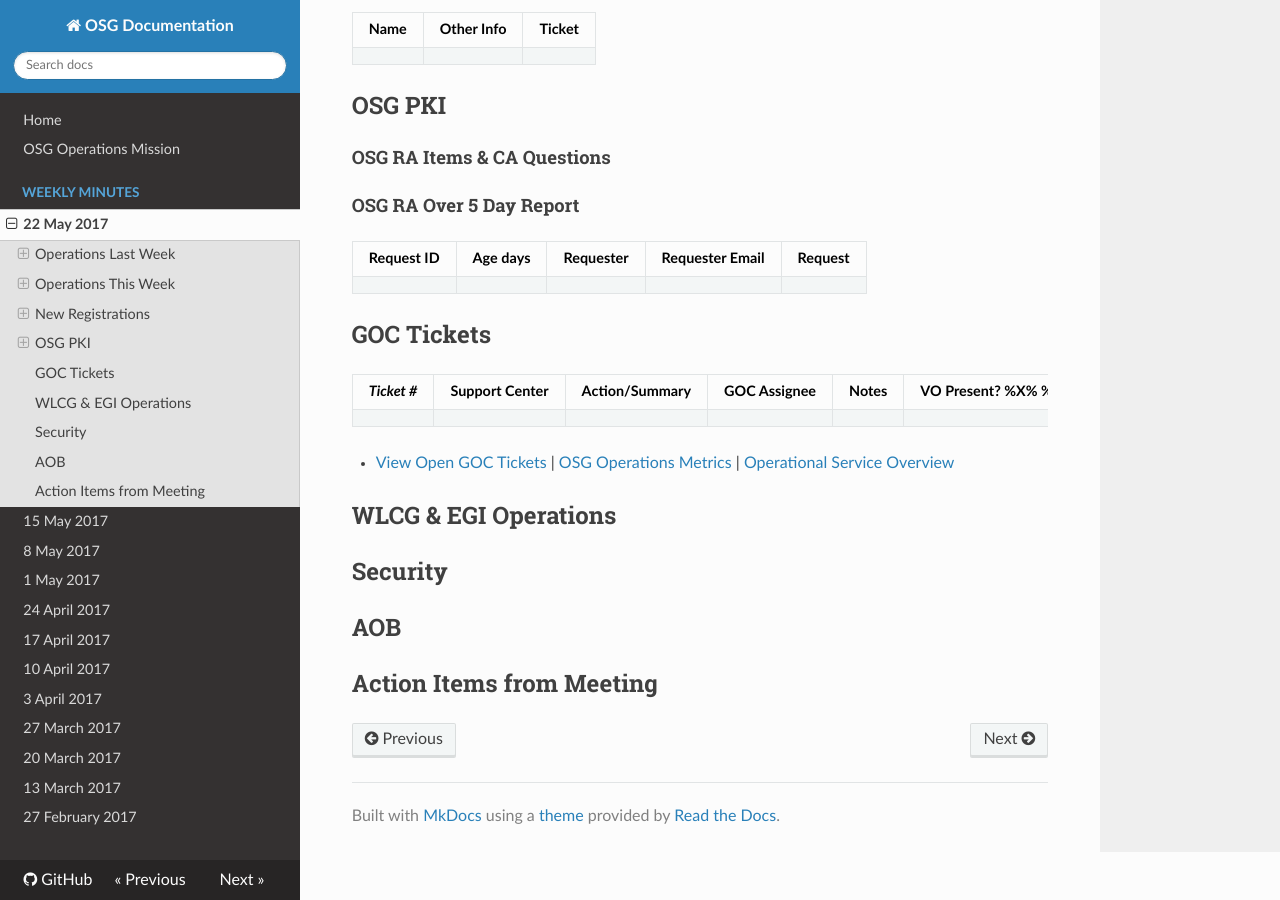
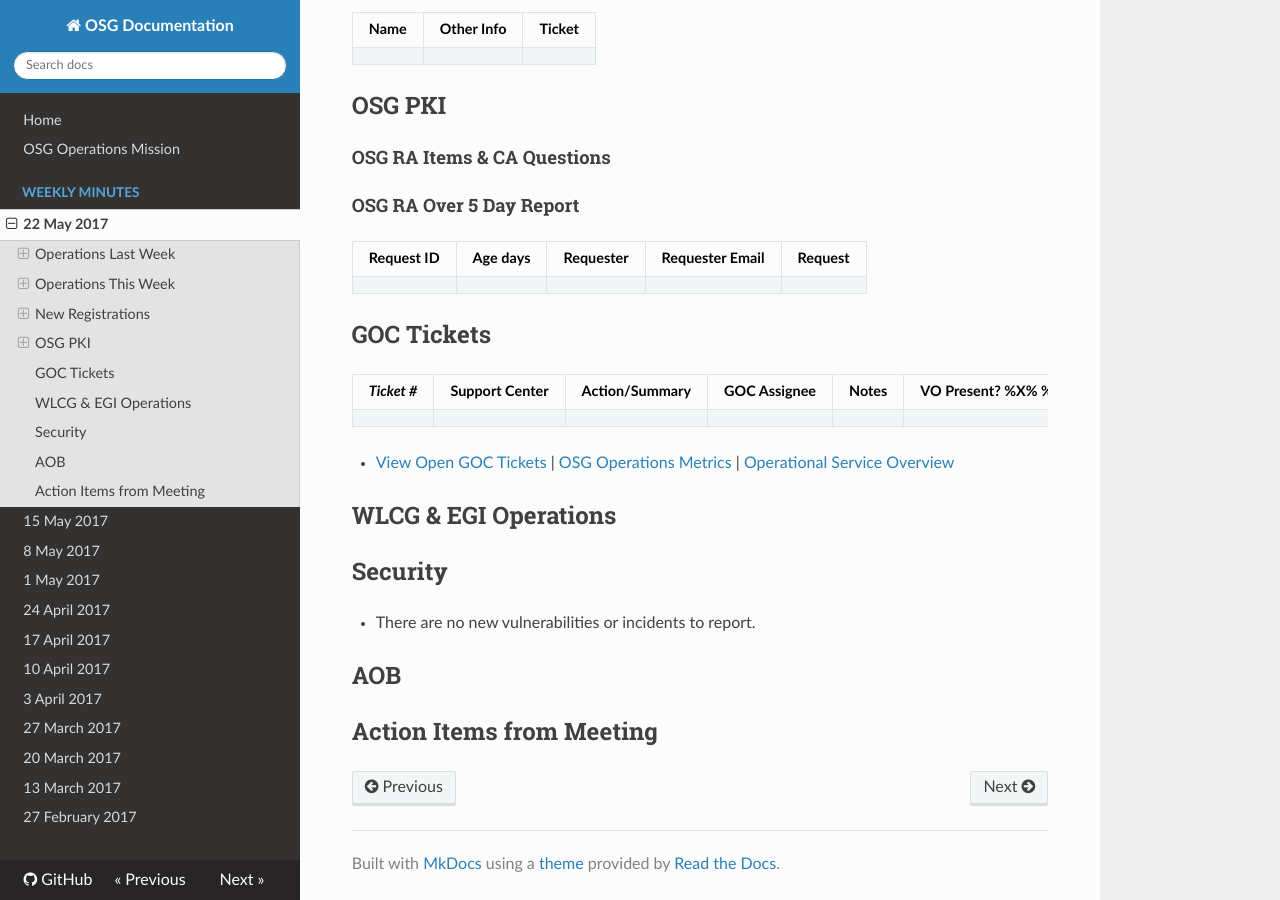
Before and after one commit to osg-htc/operations, an MkDocs documentation site: the page built from docs/WeeklyMinutes/22May2017.md, in a window 1280 px wide and 900 px high, scrolled down 2567 px. Built offline with MkDocs 1.6.1, drawn with Linux system fonts in a browser that asks for light colours; nearby versions of some CDN libraries; old or Windows-style settings are respelled for this version of MkDocs.

Commit message:
Update 22May2017.md
Update from security

```diff
--- a/docs/WeeklyMinutes/22May2017.md
+++ b/docs/WeeklyMinutes/22May2017.md
@@ -80,6 +80,7 @@
 ## WLCG & EGI Operations
 
 ## Security
+   * There are no new vulnerabilities or incidents to report.
 
 ## AOB
 
```
